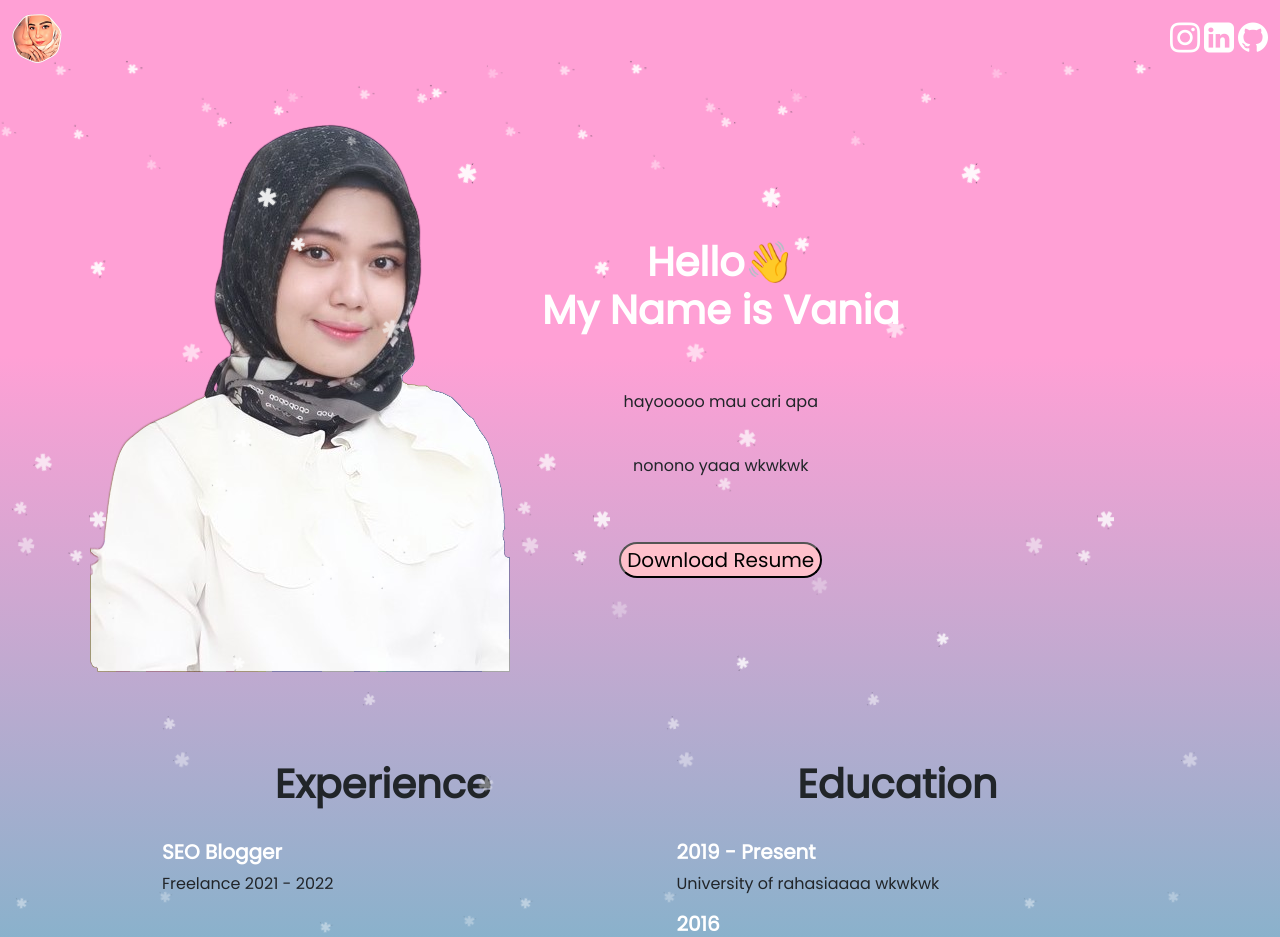
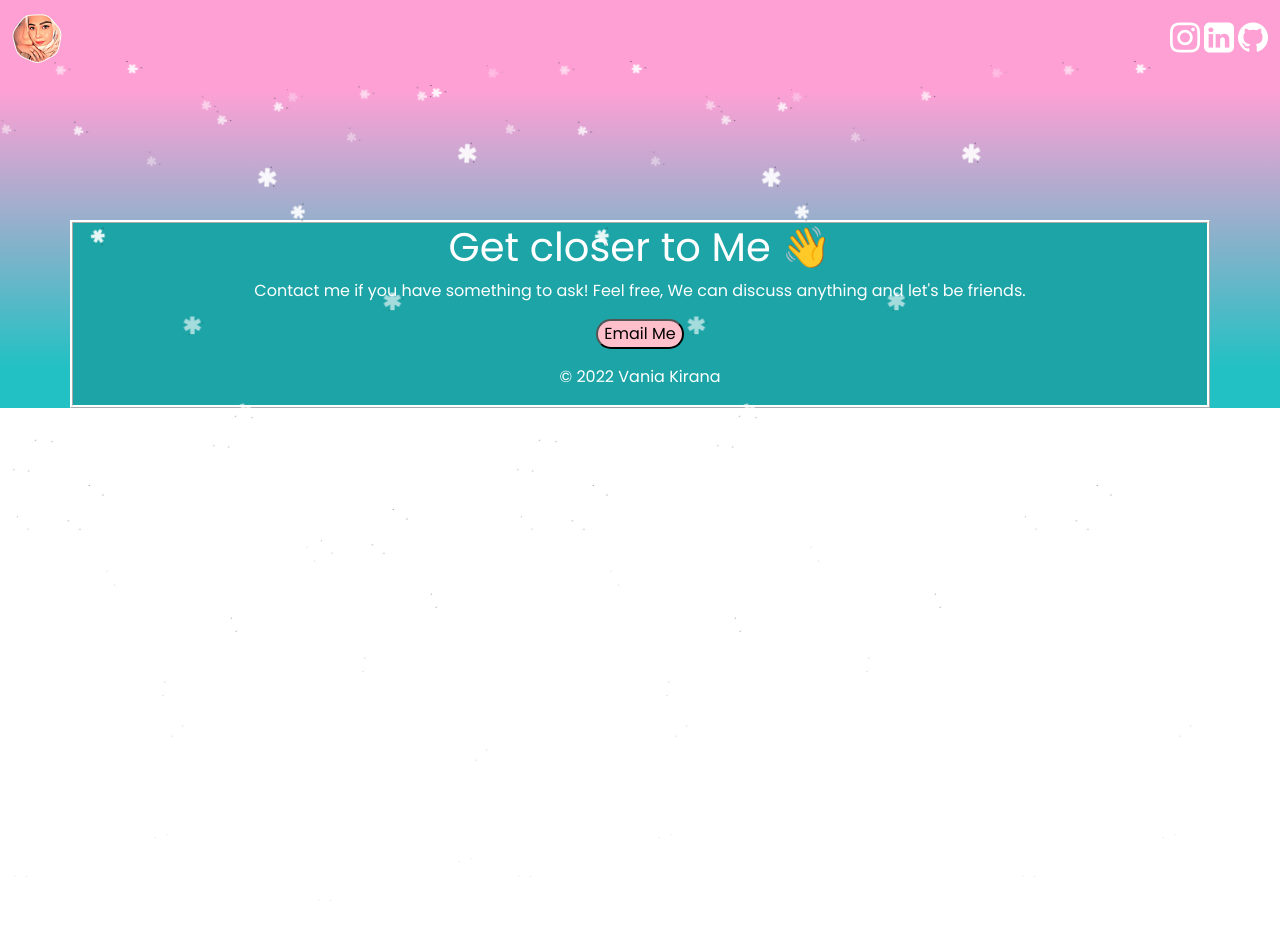
Before and after one commit to vaniaskirana/TPA-4, a React (Vite) app: page /about in a window 1280 px wide. Shown: the top 937 px of the page. After the commit the page ends 914 px from the top, so only its background shows below. Built offline with nearby package versions, Linux system fonts and the light colour scheme.

Commit message:
Update AboutMe.jsx

```diff
--- a/src/pages/AboutMe.jsx
+++ b/src/pages/AboutMe.jsx
@@ -6,12 +6,10 @@ const AboutMe = () => {
     const [imgPas, setImgPas] = useState ("/img/pasme.png");
     const [desme1, setDesMe1] = useState ("Im study in , I am a student who are currently interested in the field technologies such as Web Development and Java Implementation.");
     const [desme2, setDesMe2] = useState ("Soon i will be a Web Development. My future expertise is Create and Website Design, Graphic Design, etc....");
-
     return (
         <>
 
-        <Biodata imgPas={imgPas}/>
-        <Experience/>
+
 
         </>
     )
```
